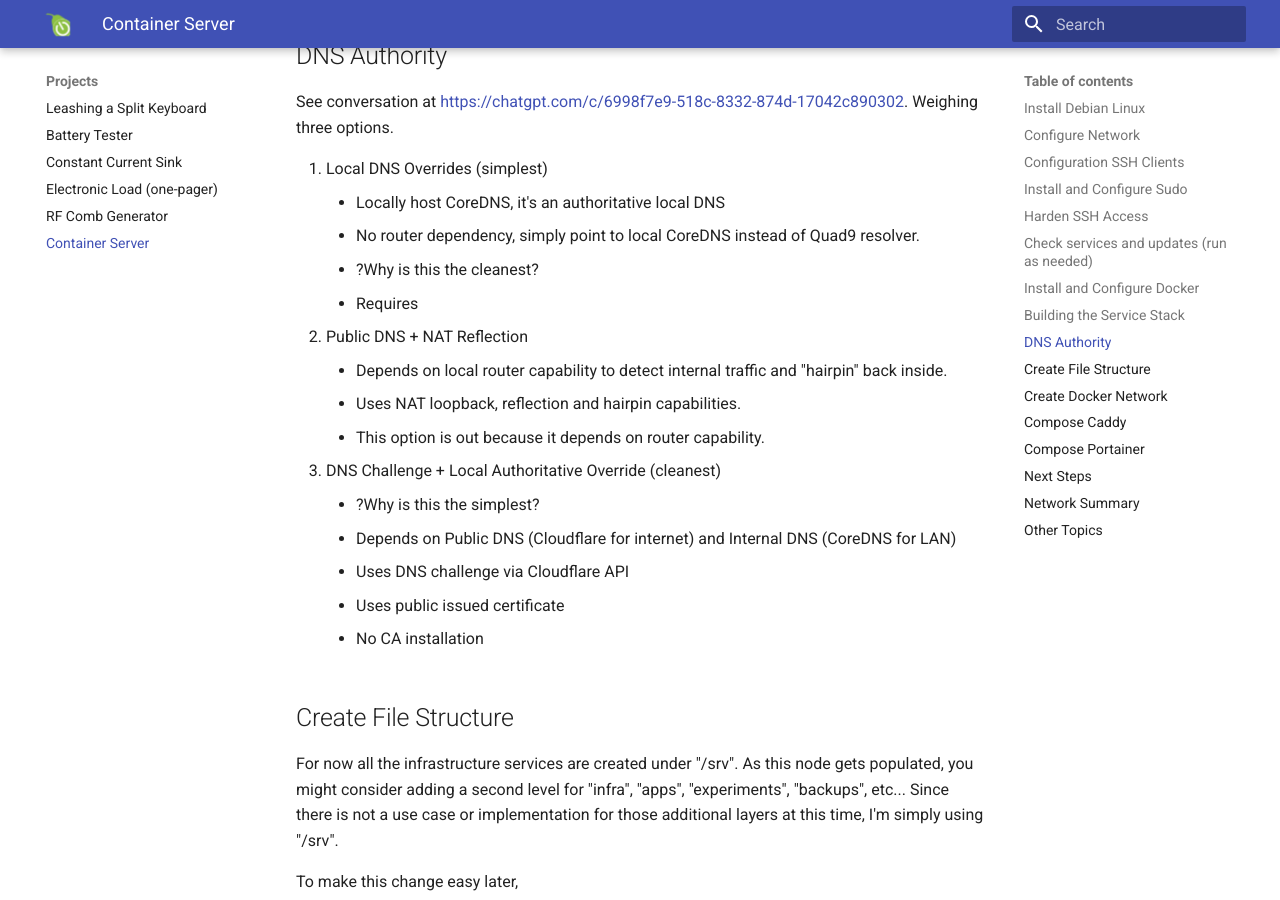
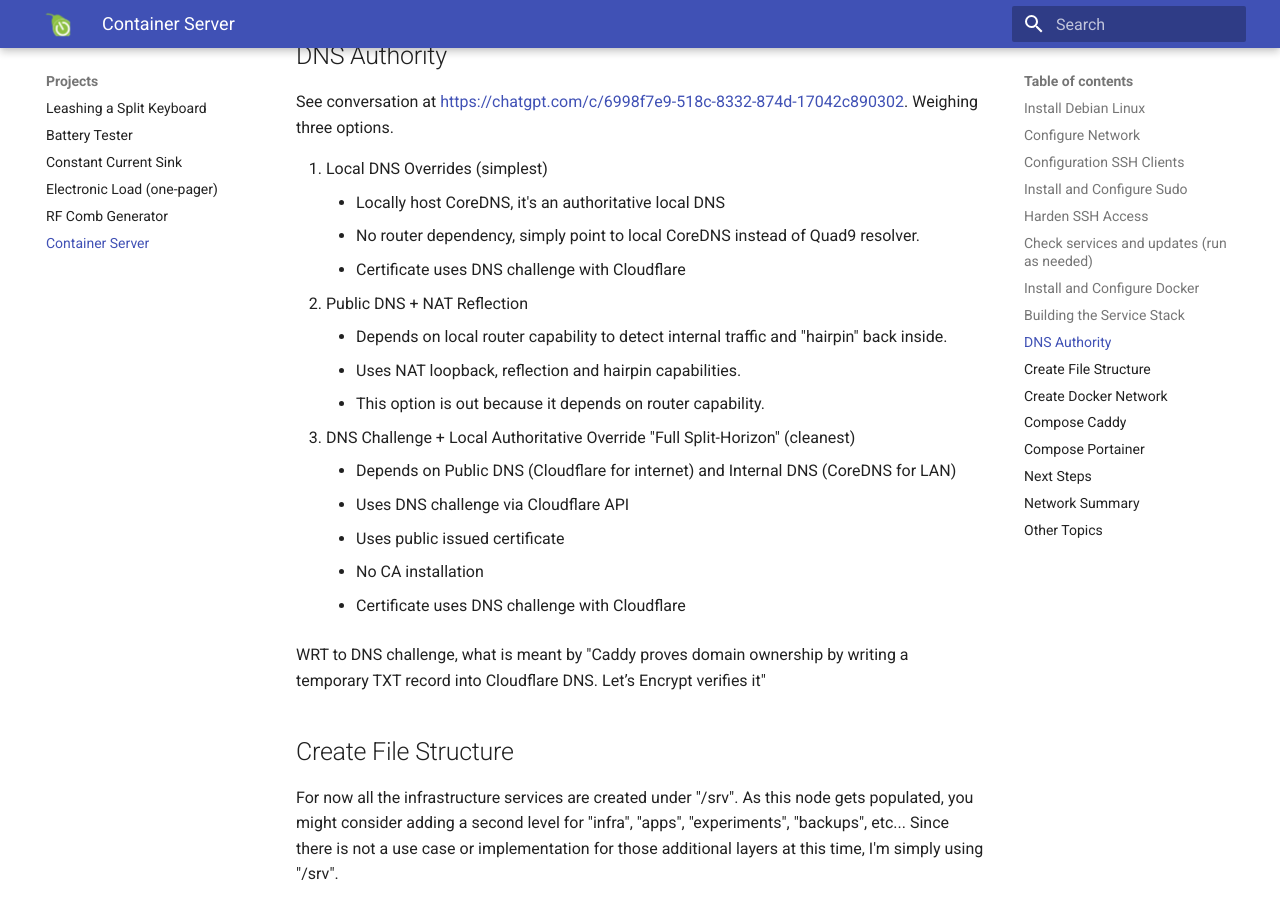
Before and after one commit to paretech/docs, an MkDocs documentation site: the page built from docs/projects/20260217_ContainerServer.md, in a window 1280 px wide and 900 px high, scrolled down 7278 px. Built offline with MkDocs 1.6.1 and Material for MkDocs 9.7.7, drawn with Linux system fonts in a browser that asks for light colours.

Commit message:
Add DNS decision

```diff
--- a/docs/projects/20260217_ContainerServer.md
+++ b/docs/projects/20260217_ContainerServer.md
@@ -311,18 +311,19 @@ See conversation at <https://chatgpt.com/c/6998f7e9-518c-8332-874d-17042c890302>
 1. Local DNS Overrides (simplest)
    - Locally host CoreDNS, it's an authoritative local DNS
    - No router dependency, simply point to local CoreDNS instead of Quad9 resolver.
-   - ?Why is this the cleanest?
-   - Requires
+   - Certificate uses DNS challenge with Cloudflare
 2. Public DNS + NAT Reflection
    - Depends on local router capability to detect internal traffic and "hairpin" back inside.
    - Uses NAT loopback, reflection and hairpin capabilities.
    - This option is out because it depends on router capability.
-3. DNS Challenge + Local Authoritative Override (cleanest)
-   - ?Why is this the simplest?
+3. DNS Challenge + Local Authoritative Override "Full Split-Horizon" (cleanest)
    - Depends on Public DNS (Cloudflare for internet) and Internal DNS (CoreDNS for LAN)
    - Uses DNS challenge via Cloudflare API
    - Uses public issued certificate
    - No CA installation
+   - Certificate uses DNS challenge with Cloudflare
+
+WRT to DNS challenge, what is meant by "Caddy proves domain ownership by writing a temporary TXT record into Cloudflare DNS. Let’s Encrypt verifies it"
 
 ## Create File Structure
 
```
